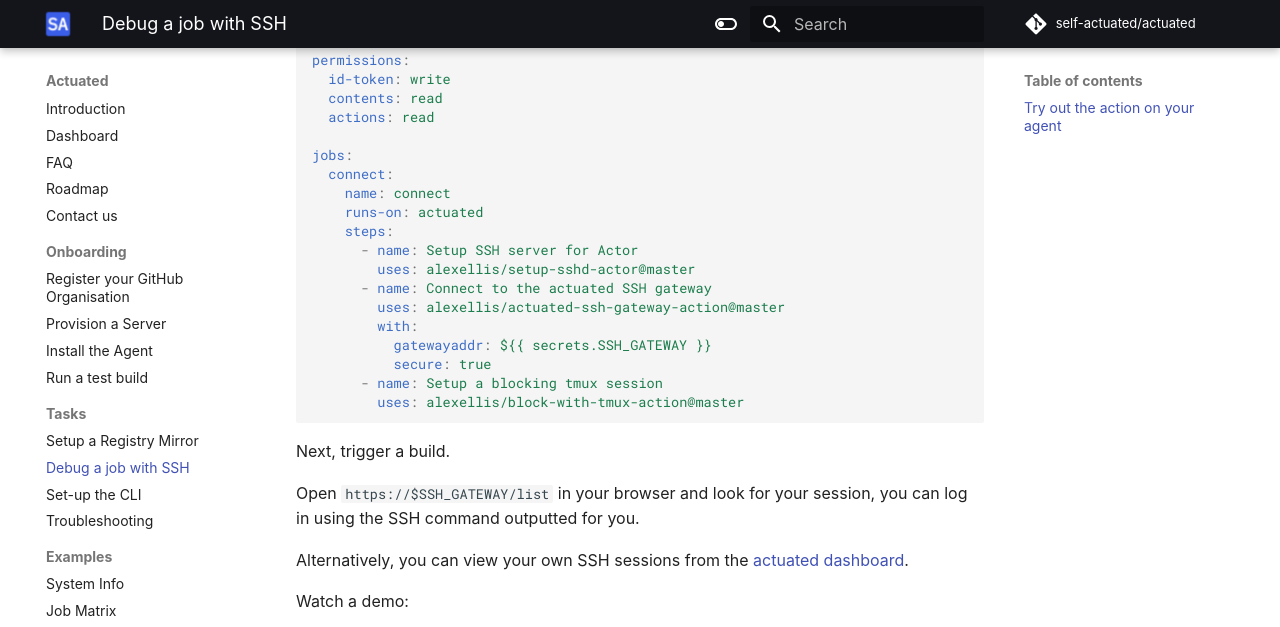
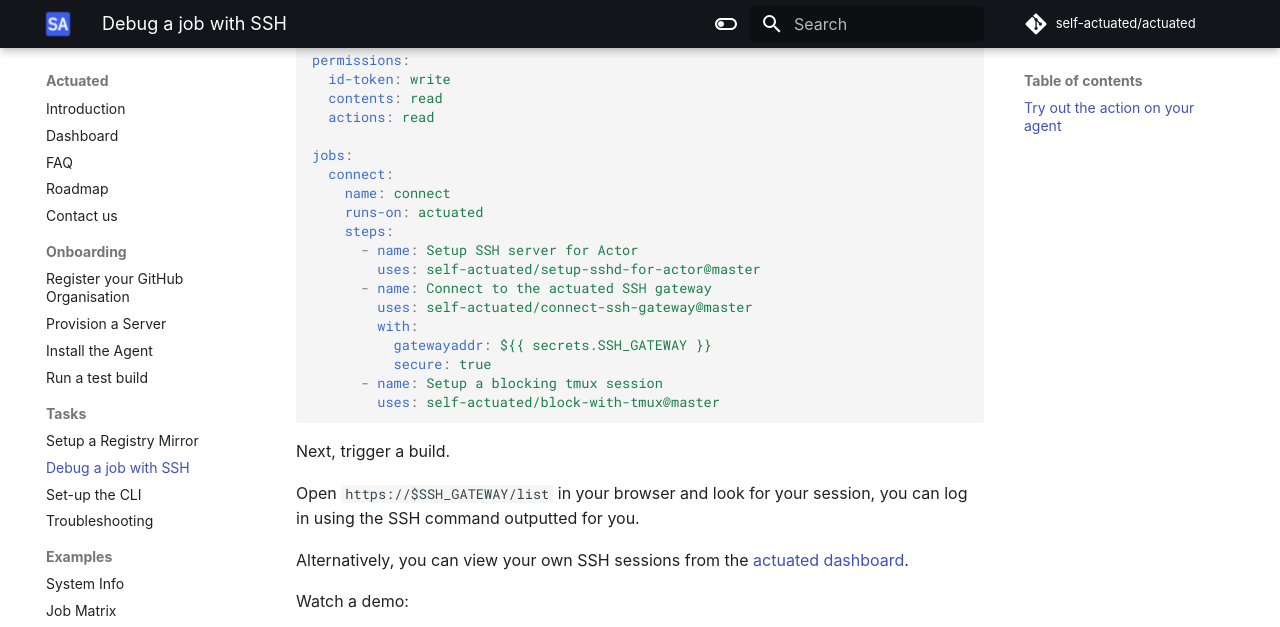
Before and after one commit to welteki/docs.actuated.dev, an MkDocs documentation site: the page built from docs/tasks/debug-ssh.md, in a window 1280 px wide and 900 px high, scrolled down 842 px, cut to the strip 0-627 px from the top of the window. Built offline with MkDocs 1.6.1 and Material for MkDocs 9.7.7, drawn with Linux system fonts in a browser that asks for light colours; some web fonts are replaced.

Commit message:
Move debug SSH actions to self-actuated GH organisation
Signed-off-by: Alex Ellis (OpenFaaS Ltd) <alexellis2@gmail.com>

````diff
--- a/docs/tasks/debug-ssh.md
+++ b/docs/tasks/debug-ssh.md
@@ -38,14 +38,14 @@
     runs-on: actuated
     steps:
       - name: Setup SSH server for Actor
-        uses: alexellis/setup-sshd-actor@master
+        uses: self-actuated/setup-sshd-for-actor@master
       - name: Connect to the actuated SSH gateway
-        uses: alexellis/actuated-ssh-gateway-action@master
+        uses: self-actuated/connect-ssh-gateway@master
         with:
           gatewayaddr: ${{ secrets.SSH_GATEWAY }}
           secure: true
       - name: Setup a blocking tmux session
-        uses: alexellis/block-with-tmux-action@master
+        uses: self-actuated/block-with-tmux@master
 ```
 
 Next, trigger a build.
````
